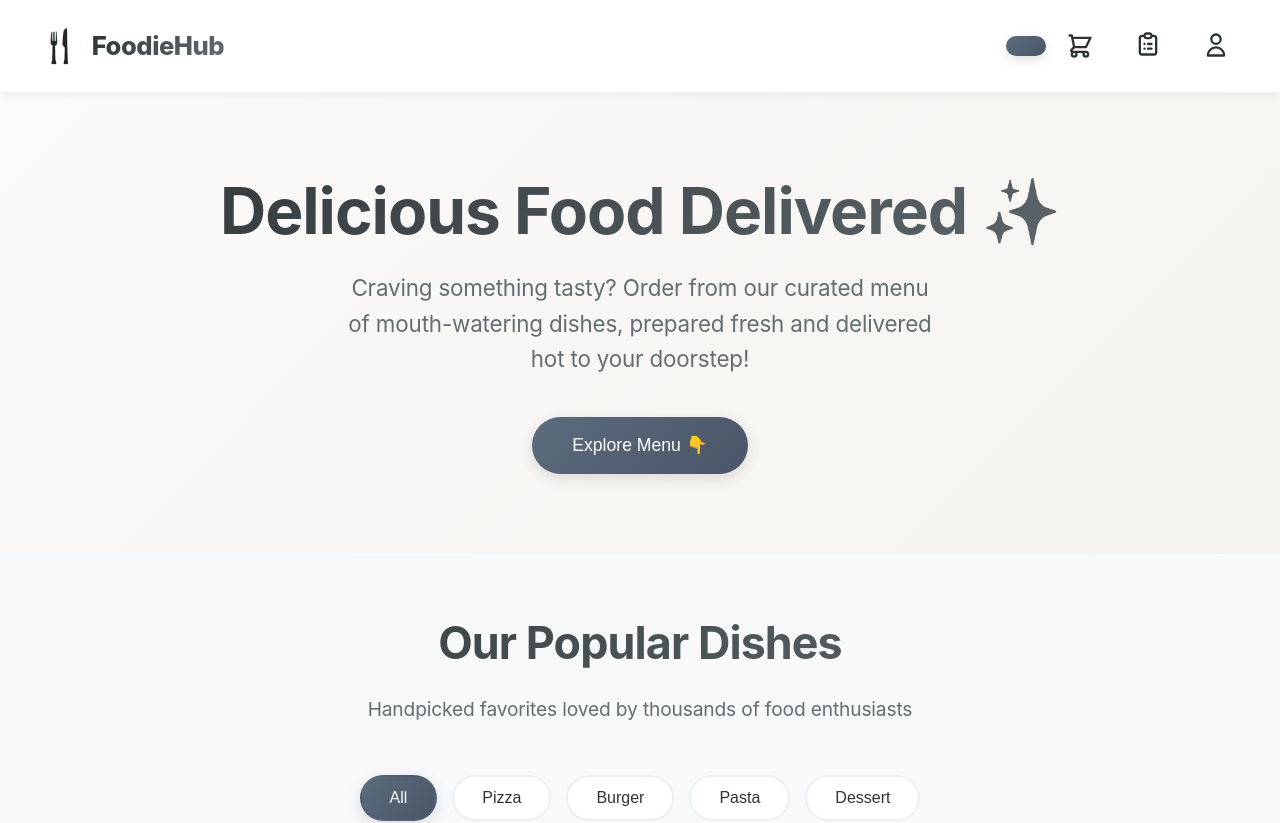
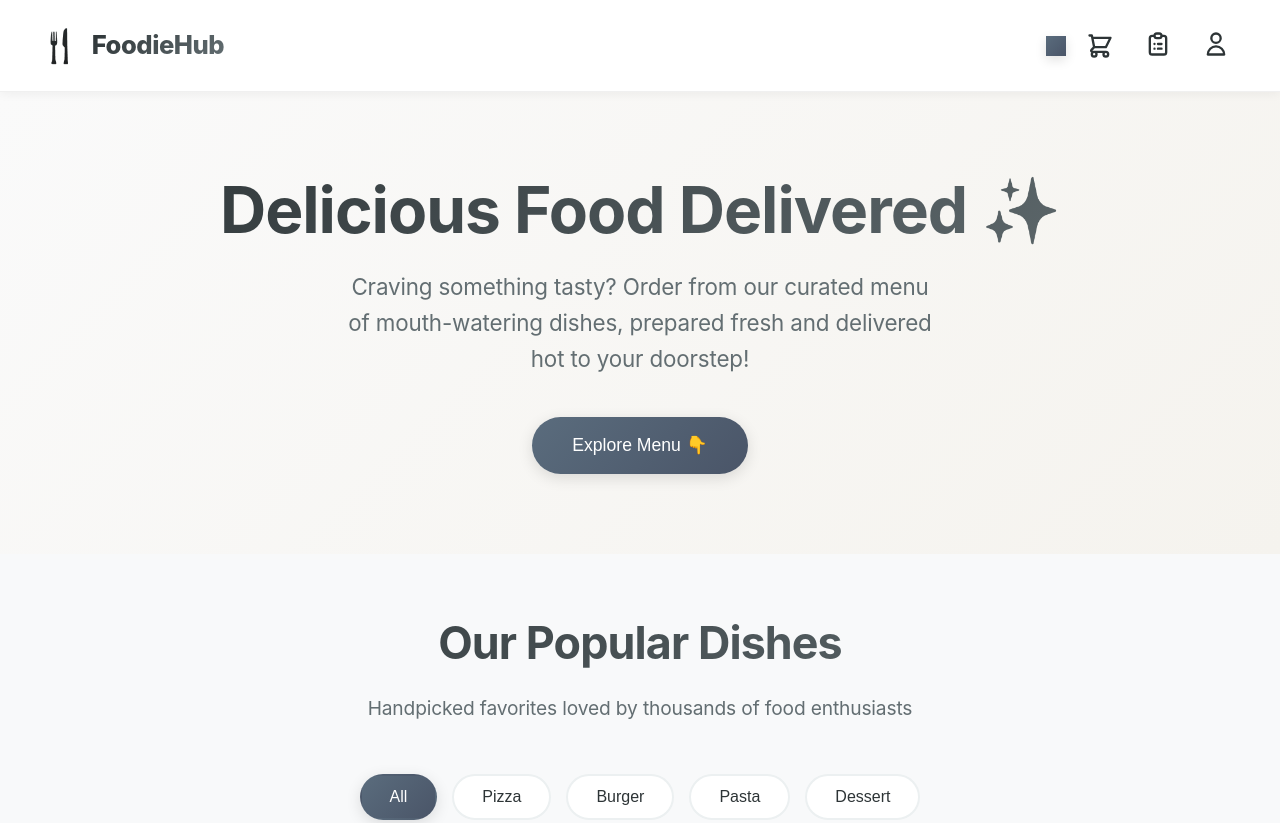
Before and after one commit to mohamedadnanpro123/restaurant-app-front-end, a React (Create React App) app: page / in a window 1280 px wide. Shown: the top 823 px of the page. Built offline with nearby package versions, Linux system fonts and the light colour scheme; no server answers.

Commit message:
fix menu backgroud color gray

```diff
--- a/src/App.js
+++ b/src/App.js
@@ -163,11 +163,8 @@ function App() {
   backgroundColor: "transparent",
   color: "#2d3436",
   border: "none",
-      padding: "10px 20px",
-      borderRadius: "10px",
+  padding: "10px",  // 👈 Reduced padding
   cursor: "pointer",
-      fontSize: "clamp(0.95rem, 2.5vw, 1rem)",
-      fontWeight: "500",
   transition: "all 0.3s ease",
   position: "relative",
 },
```
Lines whose indentation alone changed are shown as unchanged.
